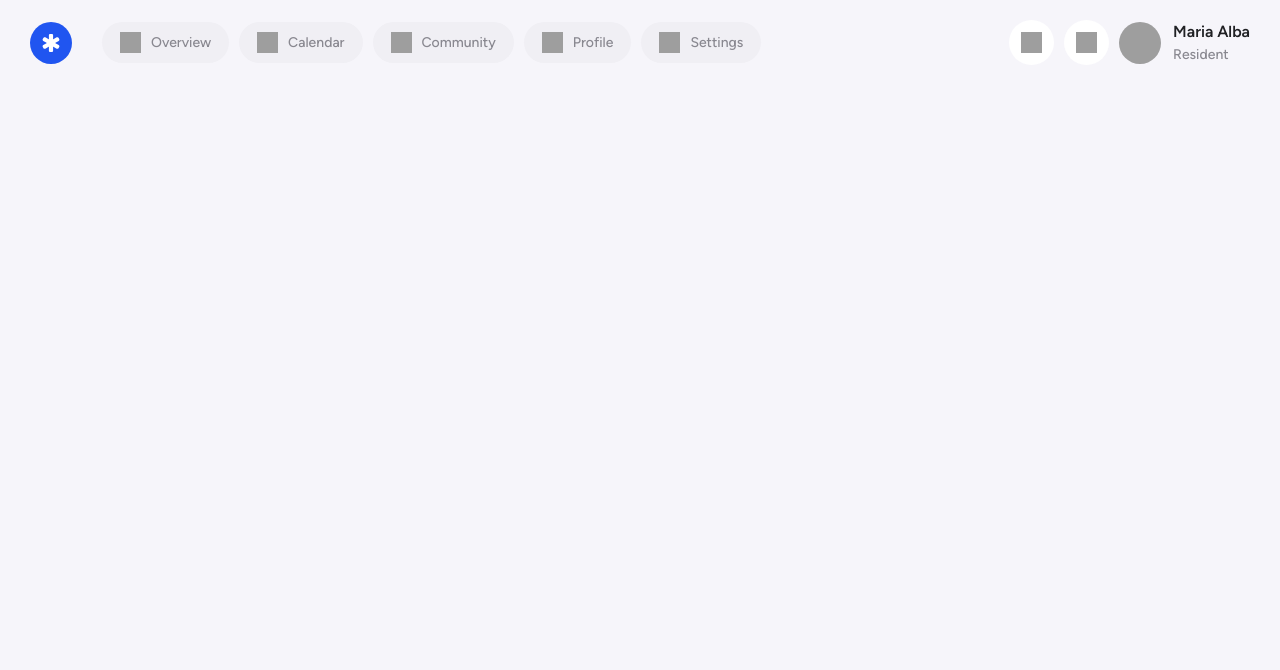
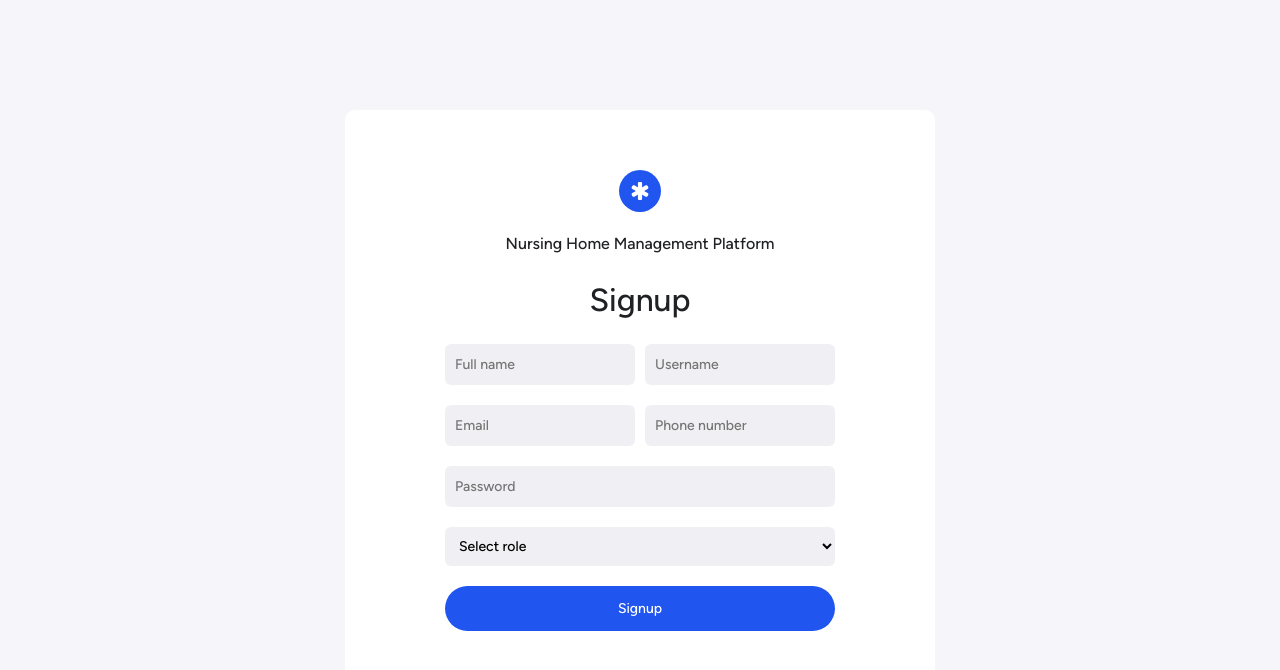
Before and after one commit to anasofich/frontend, a React (Vite) app: page /signup in a window 1280 px wide. Shown: the top 670 px of the page. Built offline with nearby package versions, Linux system fonts and the light colour scheme; grey boxes are pictures that could not be loaded.

Commit message:
styling auth pages

```diff
--- a/src/App.tsx
+++ b/src/App.tsx
@@ -6,6 +6,7 @@ import "./styles/overviewTab/overview.css";
 import "./styles/overviewTab/activitiesModal.css";
 import "./styles/calendarTab/calendar.css";
 import "./styles/calendarTab/addActivityModal.css";
+import "./styles/auth/auth.css";
 
 function App() {
   return <MainRoutes />;
--- a/src/components/Auth/Login.tsx
+++ b/src/components/Auth/Login.tsx
@@ -14,13 +14,22 @@ const Login: React.FC = () => {
   };
 
   return (
-    <div className="login-container">
-      <h1>Login</h1>
-      <form onSubmit={handleLogin}>
-        <input type="email" placeholder="Email" value={email} onChange={(e) => setEmail(e.target.value)} />
-        <input type="password" placeholder="Password" value={password} onChange={(e) => setPassword(e.target.value)} />
-        <button type="submit">Login</button>
-      </form>
+    <div className="loginPage">
+      <div className="loginContainer">
+        <img src="media/graphics/svg/logo.svg" alt="Logo" className="nav-logo" />
+        <h4>Nursing Home Management Platform</h4>
+        <h2>Login</h2>
+        <form onSubmit={handleLogin}>
+          <input required type="email" placeholder="Email" value={email} onChange={(e) => setEmail(e.target.value)} />
+          <input required type="password" placeholder="Password" value={password} onChange={(e) => setPassword(e.target.value)} />
+          <button type="submit" className="mainButton login">
+            <h4>Login</h4>
+          </button>
+          <p className="signupLink">
+            Don't have an account? <a href="/signup">Signup</a>
+          </p>
+        </form>
+      </div>
     </div>
   );
 };
--- a/src/components/Auth/Signup.tsx
+++ b/src/components/Auth/Signup.tsx
@@ -4,8 +4,12 @@ import { login } from "../../state/slices/userSlice";
 
 const Signup: React.FC = () => {
   const dispatch = useDispatch();
+  const [fullName, setFullName] = useState("");
+  const [username, setUsername] = useState("");
   const [email, setEmail] = useState("");
+  const [phoneNumber, setPhoneNumber] = useState("");
   const [password, setPassword] = useState("");
+  const [role, setRole] = useState("");
 
   const handleSignup = (e: React.FormEvent) => {
     e.preventDefault();
@@ -14,13 +18,33 @@ const Signup: React.FC = () => {
   };
 
   return (
-    <div className="signup-container">
-      <h1>Signup</h1>
-      <form onSubmit={handleSignup}>
-        <input type="email" placeholder="Email" value={email} onChange={(e) => setEmail(e.target.value)} />
-        <input type="password" placeholder="Password" value={password} onChange={(e) => setPassword(e.target.value)} />
-        <button type="submit">Signup</button>
-      </form>
+    <div className="loginPage">
+      <div className="loginContainer">
+        <img src="media/graphics/svg/logo.svg" alt="Logo" className="nav-logo" />
+        <h4>Nursing Home Management Platform</h4>
+        <h1>Signup</h1>
+        <form onSubmit={handleSignup}>
+          <div className="formGroup">
+            <input required type="text" placeholder="Full name" value={fullName} onChange={(e) => setFullName(e.target.value)} />
+            <input required type="text" placeholder="Username" value={username} onChange={(e) => setUsername(e.target.value)} />
+          </div>
+          <div className="formGroup">
+            <input required type="email" placeholder="Email" value={email} onChange={(e) => setEmail(e.target.value)} />
+            <input required type="tel" placeholder="Phone number" value={phoneNumber} onChange={(e) => setPhoneNumber(e.target.value)} />
+          </div>
+
+          <input required type="password" placeholder="Password" value={password} onChange={(e) => setPassword(e.target.value)} />
+          <select required value={role} onChange={(e) => setRole(e.target.value)}>
+            <option value="">Select role</option>
+            <option value="staff">Staff</option>
+            <option value="resident">Resident</option>
+            <option value="family-member">Family member</option>
+          </select>
+          <button type="submit" className="mainButton">
+            Signup
+          </button>
+        </form>
+      </div>
     </div>
   );
 };
--- a/src/state/slices/userSlice.ts
+++ b/src/state/slices/userSlice.ts
@@ -31,7 +31,7 @@ const initialState: UserState = {
   token: null,
   loading: false,
   error: null,
-  isAuthenticated: true, //toggle for testing
+  isAuthenticated: false, //toggle for testing
   _id: "676a5112c2fadf3c1e98793c",
   fullName: "Maria Alba", // Replace with dynamic value from your authentication logic
   role: "Resident", // Replace with dynamic value
--- /dev/null
+++ b/src/styles/auth/auth.css
@@ -0,0 +1,46 @@
+.loginPage {
+  display: flex;
+  justify-content: center;
+  align-items: center;
+  height: 100vh;
+}
+
+.loginPage .loginContainer {
+  display: flex;
+  flex-direction: column;
+  gap: 20px;
+  padding: 60px 100px;
+  background-color: var(--white);
+  border-radius: 10px;
+  align-items: center;
+  justify-content: center;
+}
+
+.loginPage .loginContainer form {
+  display: flex;
+  flex-direction: column;
+  gap: 20px;
+}
+
+.loginPage .loginContainer form input,
+.loginPage .loginContainer form select {
+  background-color: var(--light-grey);
+  border: none;
+  padding: 10px;
+  border-radius: 6px;
+  width: 100%;
+}
+
+.loginPage a {
+  color: var(--main-blue);
+  text-decoration: none;
+}
+
+.loginPage a:hover {
+  text-decoration: underline;
+}
+
+.loginPage form .formGroup {
+  display: flex;
+  gap: 10px;
+}
--- a/src/styles/overviewTab/overview.css
+++ b/src/styles/overviewTab/overview.css
@@ -222,4 +222,11 @@
   background-color: var(--main-blue);
   border: none;
   color: var(--white);
+  justify-content: center;
+  transition: all 0.3s ease;
 }
+
+.mainButton:hover {
+  opacity: 0.8;
+  transition: all 0.3s ease;
+}
```
